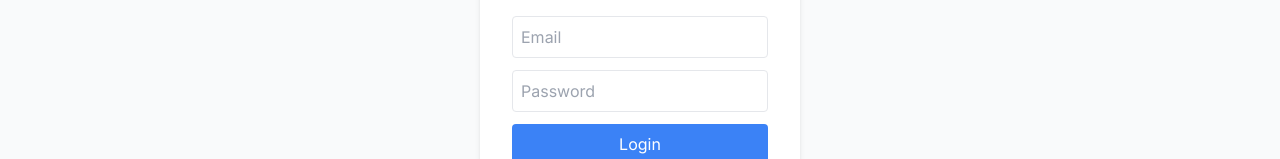
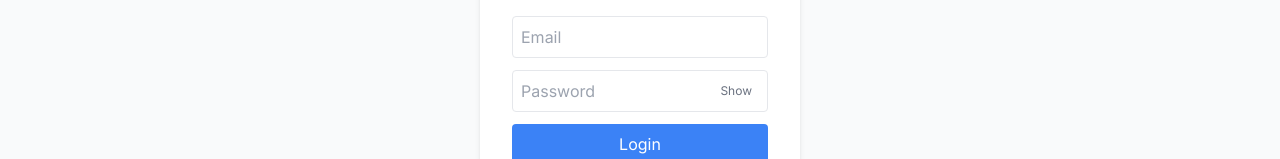
Before and after one commit to AmiTtiwari43/EventEase-Event-booking-Website-using-React-And-Node-js, a React (Vite) app in the folder client/: page /login in a window 1280 px wide. Shown: the part 334-493 px from the top of the page. Built offline with nearby package versions, Linux system fonts and the light colour scheme.

Commit message:
Update Login.jsx

```diff
--- a/client/src/pages/Login.jsx
+++ b/client/src/pages/Login.jsx
@@ -8,6 +8,7 @@ const Login = () => {
   const [password, setPassword] = useState('');
   const [error, setError] = useState('');
   const [loading, setLoading] = useState(false);
+  const [showPassword, setShowPassword] = useState(false);
   const navigate = useNavigate();
   const { login } = useAuth();
 
@@ -39,14 +40,25 @@ const Login = () => {
           className="w-full p-2 mb-3 border rounded"
           required
         />
+        <div className="relative mb-3">
           <input
-          type="password"
+            type={showPassword ? "text" : "password"}
             placeholder="Password"
             value={password}
             onChange={(e) => setPassword(e.target.value)}
-          className="w-full p-2 mb-3 border rounded"
+            className="w-full p-2 border rounded pr-10"
             required
           />
+          <button
+            type="button"
+            onClick={() => setShowPassword((prev) => !prev)}
+            className="absolute right-2 top-1/2 transform -translate-y-1/2 text-gray-500 text-xs px-2 py-1 focus:outline-none"
+            tabIndex={-1}
+            aria-label={showPassword ? 'Hide password' : 'Show password'}
+          >
+            {showPassword ? 'Hide' : 'Show'}
+          </button>
+        </div>
         <button type="submit" className="w-full bg-blue-500 text-white p-2 rounded" disabled={loading}>
           {loading ? 'Logging in...' : 'Login'}
         </button>
```
Lines whose indentation alone changed are shown as unchanged.
